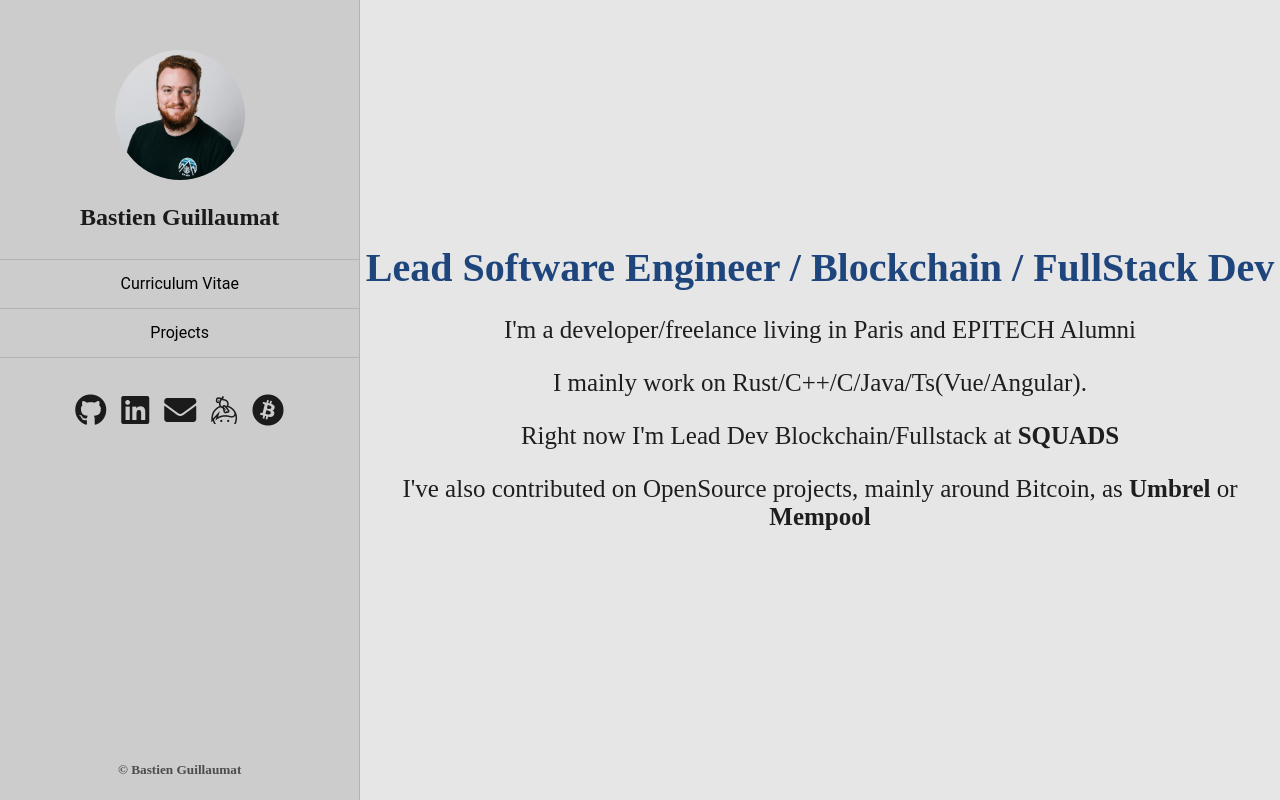
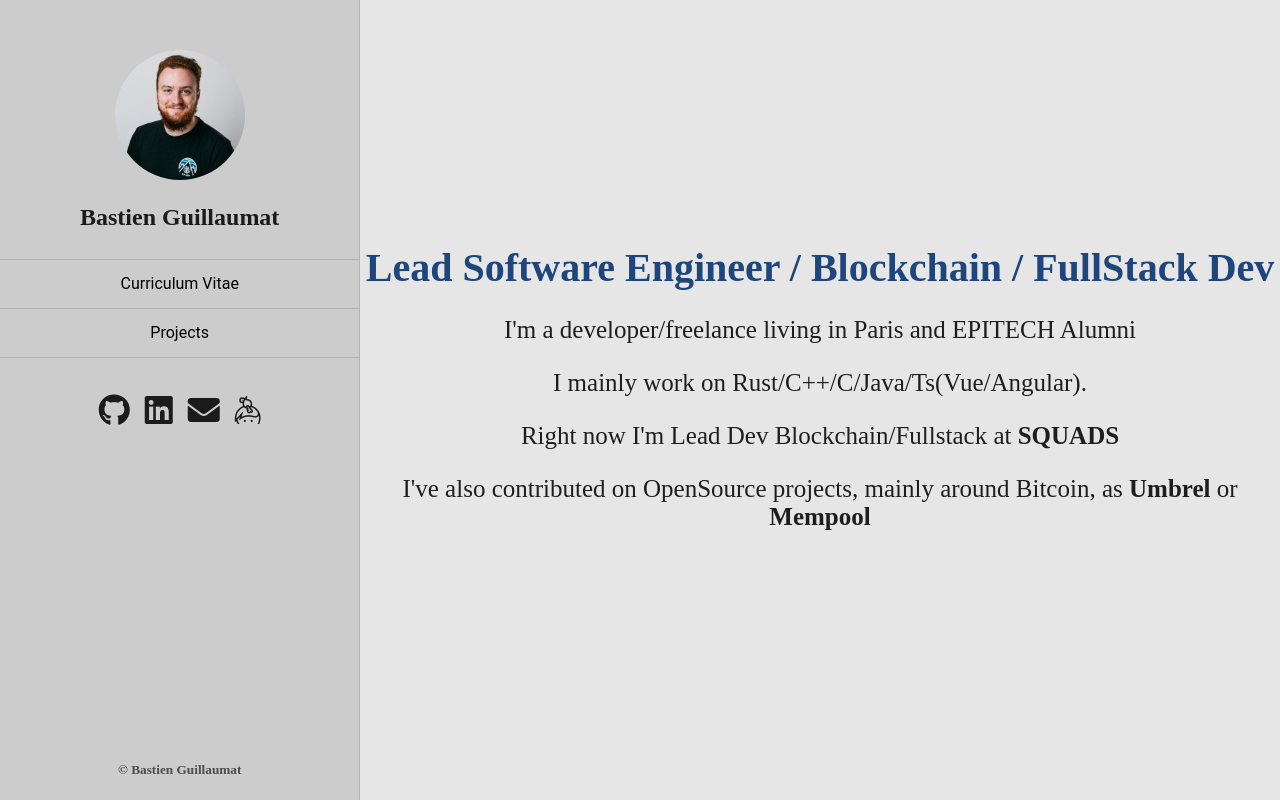
Before and after one commit to bguillaumat/bguillaumat, an Angular app: page / in a window 1280 px wide. Built offline with nearby package versions, Linux system fonts and the light colour scheme.

Commit message:
Update code

```diff
--- a/src/app/app.component.html
+++ b/src/app/app.component.html
@@ -43,9 +43,9 @@
     <a href="https://www.keybase.io/bguillaumat" target="_blank" style="padding-left: 15px">
       <i class="fab fa-keybase fa-2x"></i>
     </a>
-    <a href="http://www.donate.bastien-guillaumat.com" target="_blank" style="padding-left: 15px">
-      <i class="fab fa-bitcoin fa-2x"></i>
-    </a>
+<!--    <a href="http://www.donate.bastien-guillaumat.com" target="_blank" style="padding-left: 15px">-->
+<!--      <i class="fab fa-bitcoin fa-2x"></i>-->
+<!--    </a>-->
 
     <h5 id="copyright">© Bastien Guillaumat</h5>
   </mat-sidenav>
```
